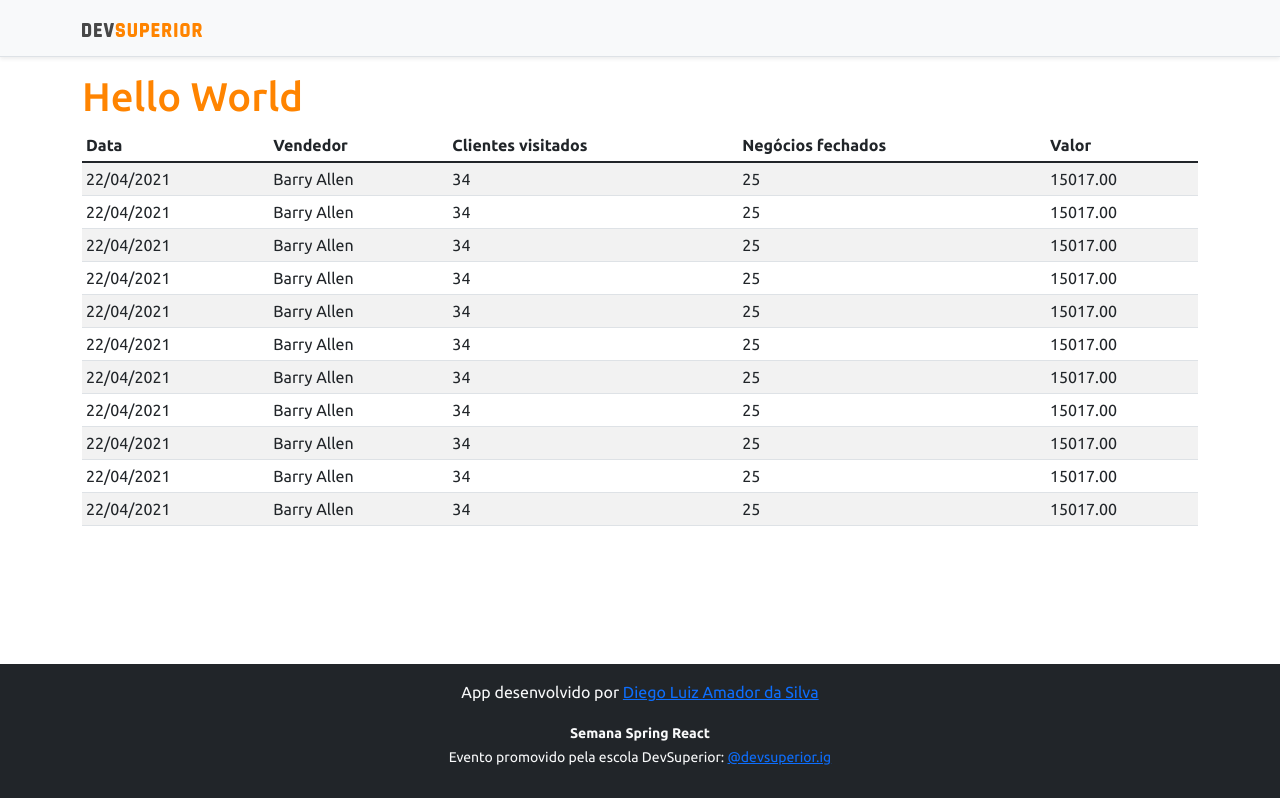
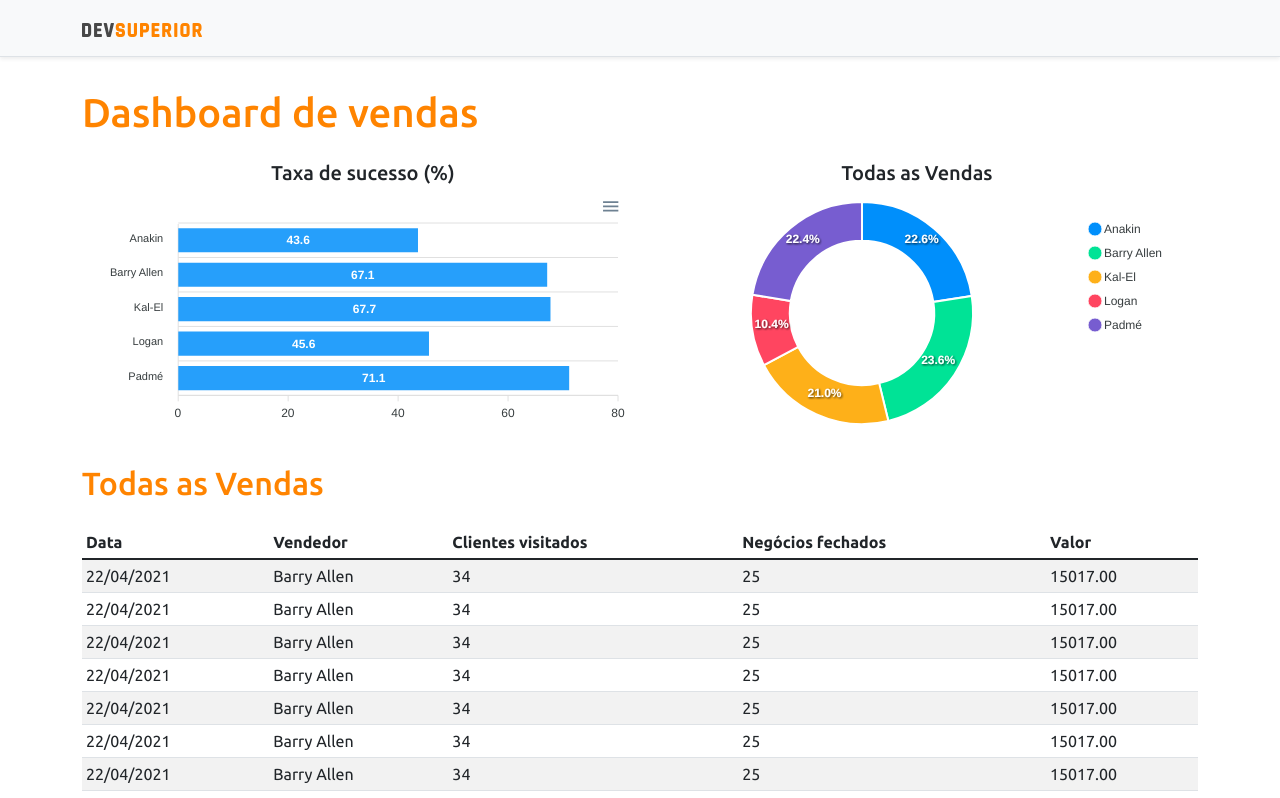
Before and after one commit to D13GO91/projeto-sds5, a React (Create React App) app in the folder frontend/: page / in a window 1280 px wide. Shown: the top 798 px of the page. Built offline with nearby package versions, Linux system fonts and the light colour scheme.

Commit message:
Static Charts

```diff
--- a/frontend/package.json
+++ b/frontend/package.json
@@ -11,9 +11,11 @@
     "@types/node": "^12.0.0",
     "@types/react": "^17.0.0",
     "@types/react-dom": "^17.0.0",
+    "apexcharts": "^3.29.0",
     "bootstrap": "5.1.3",
     "popper.js": "^1.16.1",
     "react": "^17.0.2",
+    "react-apexcharts": "^1.3.9",
     "react-dom": "^17.0.2",
     "react-scripts": "4.0.3",
     "typescript": "^4.1.2",
--- a/frontend/src/App.tsx
+++ b/frontend/src/App.tsx
@@ -1,4 +1,6 @@
+import BarChart from "components/BarChart";
 import DataTable from "components/DataTable";
+import DonutChart from "components/DonutChart";
 import Footer from "components/Footer";
 import NavBar from "components/NavBar";
 
@@ -7,7 +9,22 @@
     <>
       <NavBar />
       <div className="container">
-        <h1 className="text-primary">Hello World</h1>
+        <h1 className="text-primary py-3">Dashboard de vendas</h1>
+
+        <div className="row px-3">
+          <div className="col-sm-6">
+            <h5 className="text-center text-secundary">Taxa de sucesso (%)</h5>
+            <BarChart />
+          </div>
+          <div className="col-sm-6">
+            <h5 className="text-center text-secundary">Todas as Vendas</h5>
+            <DonutChart />
+          </div>
+        </div>
+
+        <div className="py-3">
+          <h2 className="text-primary">Todas as Vendas</h2>
+        </div>
 
         <DataTable />
       </div>
--- /dev/null
+++ b/frontend/src/components/BarChart/index.tsx
@@ -0,0 +1,34 @@
+import Chart from "react-apexcharts";
+
+const BarChart = () => {
+  const options = {
+    plotOptions: {
+      bar: {
+        horizontal: true,
+      },
+    },
+  };
+
+  const mockData = {
+    labels: {
+      categories: ["Anakin", "Barry Allen", "Kal-El", "Logan", "Padmé"],
+    },
+    series: [
+      {
+        name: "% Sucesso",
+        data: [43.6, 67.1, 67.7, 45.6, 71.1],
+      },
+    ],
+  };
+
+  return (
+    <Chart
+      options={{ ...options, xaxis: mockData.labels }}
+      series={mockData.series}
+      type="bar"
+      height="240"
+    />
+  );
+};
+
+export default BarChart;
--- /dev/null
+++ b/frontend/src/components/DonutChart/index.tsx
@@ -0,0 +1,25 @@
+import Chart from "react-apexcharts";
+
+const DonutChart = () => {
+  const mockData = {
+    series: [477138, 499928, 444867, 220426, 473088],
+    labels: ["Anakin", "Barry Allen", "Kal-El", "Logan", "Padmé"],
+  };
+
+  const options = {
+    legend: {
+      show: true,
+    },
+  };
+
+  return (
+    <Chart
+      options={{ ...options, labels: mockData.labels }}
+      series={mockData.series}
+      type="donut"
+      height="240"
+    />
+  );
+};
+
+export default DonutChart;
```
Also changed, not shown: 1 other file (tests, documents, lock files or other folders).
